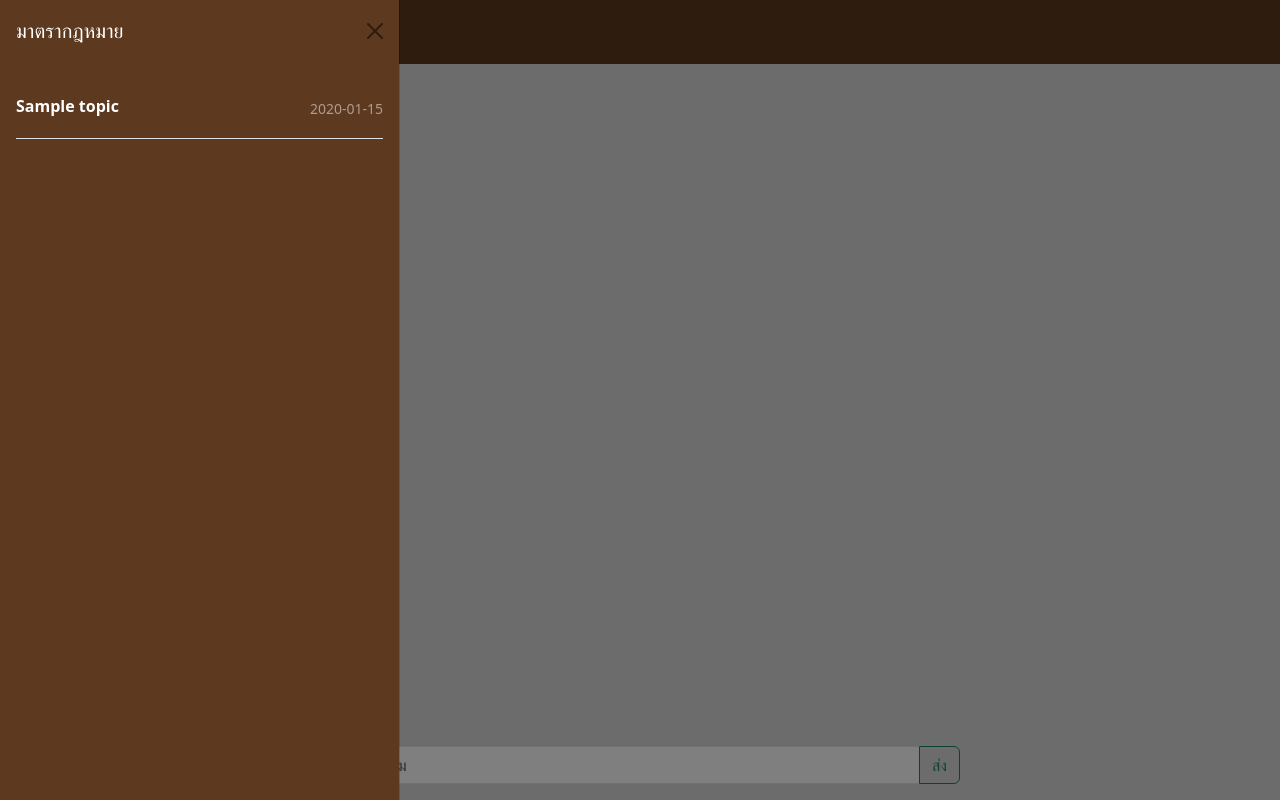
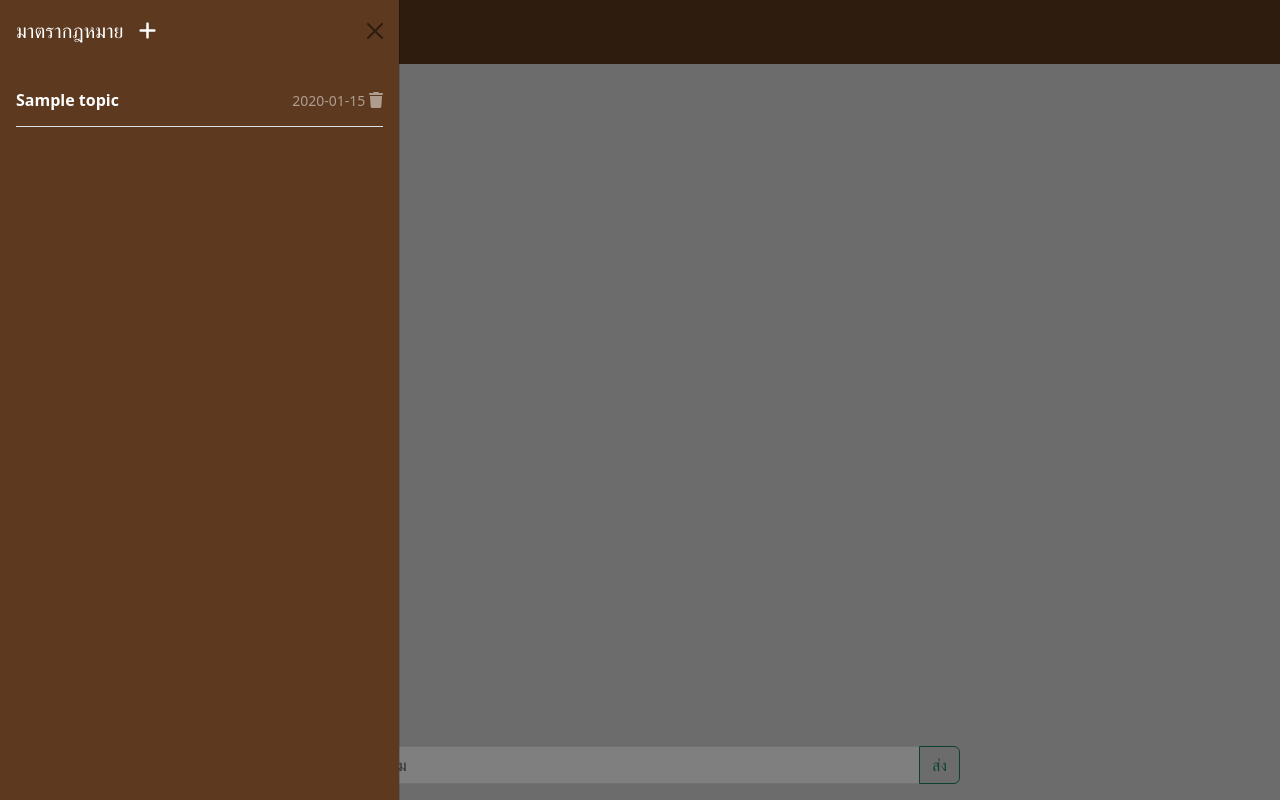
Before and after one commit to Pxngpond99/lawai, a Flask app: page /messeges/ in a window 1280 px wide, after a click on "มาตรากฎหมาย". Run offline with Flask 3, Linux system fonts and the light colour scheme; tables that the repository leaves empty hold one stand-in row (values such as "Sample post"); some libraries are stand-ins or nearby versions.

Commit message:
add delete btn

```diff
--- a/templates/messeges/index.html
+++ b/templates/messeges/index.html
@@ -64,26 +64,37 @@
   <nav class="navbar position-fixed" style="background-color: #5C391F; height:8vh; width:100%">
     <button class="btn text-white " type="button" data-bs-toggle="offcanvas" data-bs-target="#offcanvasExample"
       aria-controls="offcanvasExample">
-      <h5><i class="fa-solid fa-bars" style="margin-right:1vw;"></i> มาตรากฎหมาย </h5>
+      <h5><i class="fa-solid fa-bars" style="margin-right:1vw;"></i> มาตรากฎหมาย
+      </h5>
     </button>
   </nav>
   <div class="offcanvas offcanvas-start" tabindex="-1" id="offcanvasExample" aria-labelledby="offcanvasExampleLabel"
     style="background-color: #5C391F;">
     <div class="offcanvas-header">
-      <h5 class="offcanvas-title text-white" id="offcanvasExampleLabel"> มาตรากฎหมาย </h5>
+      <h5 class="offcanvas-title text-white" id="offcanvasExampleLabel"> มาตรากฎหมาย
+        <a href="{{ url_for('messeges.index') }}" class="text-white" style="padding-left: 10px;"> <i
+            class="fa-solid fa-plus"></i> </a>
+      </h5>
       <button type="button" class="btn-close text-white" data-bs-dismiss="offcanvas" aria-label="Close"></button>
     </div>
     <div class="offcanvas-body">
       {% if topics %}
       {% for tp in topics %}
-      <a href="{{ url_for('messeges.index', topic_name=tp.name) }}"
-        class="list-group-item list-group-item-action py-3 lh-tight border-bottom">
-        <div class="d-flex w-100 align-items-center justify-content-between">
-          <strong class="mb-1 text-white">{{ tp.name }}</strong>
-          <small class="text-white-50">{{ tp.created_date.strftime('%Y-%m-%d') }}</small>
+      <div class="d-flex justify-content-between border-bottom" style="padding-bottom: 10px; padding-top: 10px;">
+        <a href="{{ url_for('messeges.index', topic_name=tp.name) }}" class=" text-decoration-none">
+          <div class="d-flex w-100 align-items-center justify-content-between">
+            <strong class="mb-1 text-white">{{ tp.name }}</strong>
+          </div>
+        </a>
+        <div>
+          <small class="text-white-50">{{ tp.created_date.strftime('%Y-%m-%d') }}
+          </small>
+          <a href="{{ url_for('messeges.delete', topic_id=tp.id) }}" class="text-white-50">
+            <i class="fa-solid fa-trash"></i>
+          </a>
         </div>
 
-      </a>
+      </div>
       {% endfor %}
       {% endif %}
     </div>
--- a/views/messeges.py
+++ b/views/messeges.py
@@ -64,12 +64,21 @@ def index(topic_name):
     if not topic_name:
 
         topic = Topic()
-        topic.name = form.description.data
-
+        order = (
+            models.db.session.query(Topic.name)
+            .filter_by(name=form.description.data)
+            .first()
+        )
+        print(order)
+        if order:
+            topic.name = form.description.data + " " + str(len(order))
+            messege.topic = form.description.data + " " + str(len(order))
+        else:
+            topic.name = form.description.data
+            messege.topic = form.description.data
         topic.created_date = datetime.datetime.now()
         models.db.session.add(topic)
         models.db.session.commit()
-        messege.topic = form.description.data
         topic_name = topic.name
     else:
         messege.topic = topic_name
@@ -81,3 +90,17 @@ def index(topic_name):
         get_answer(form.description.data, topic_name)
 
     return redirect(url_for("messeges.index", topic_name=topic_name))
+
+
+@bp.route("/<topic_id>/delete")
+def delete(topic_id):
+    topic = models.db.session.query(Topic).filter_by(id=topic_id).first()
+    messeges = models.db.session.query(Messege).filter_by(topic=topic.name)
+    for ms in messeges:
+        models.db.session.delete(ms)
+        models.db.session.commit()
+
+    models.db.session.delete(topic)
+    models.db.session.commit()
+
+    return redirect(url_for("messeges.index"))
```
Also changed, not shown: db/project.db.
